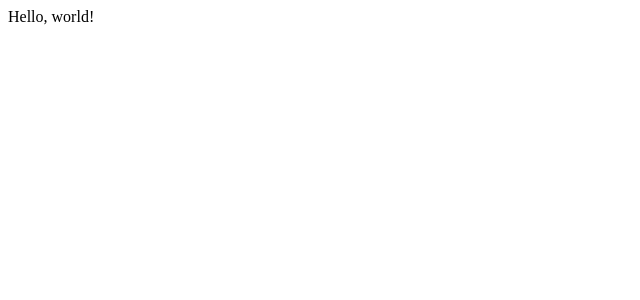
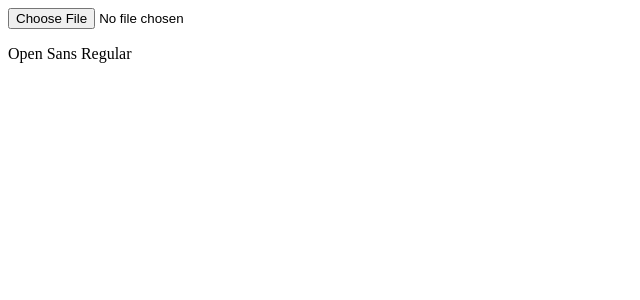
Before and after one commit to masakudamatsu/font-metrics, a React (Create React App) app: page / in a window 1280 px wide. Shown: the top 300 px of the page, without its empty margins (0-640 px from the left). Built offline with nearby package versions, Linux system fonts and the light colour scheme.

Commit message:
Green: Minimal code for passing the Open Sans test #6

```diff
--- a/src/App.js
+++ b/src/App.js
@@ -1,9 +1,11 @@
 import React from 'react';
-
+import FontFileUploader from './components/FontFileUploader';
+import FontNameDisplay from './components/FontNameDisplay';
 function App() {
   return (
     <div className="App">
-      Hello, world!
+      <FontFileUploader />
+      <FontNameDisplay />
     </div>
   );
 }
--- /dev/null
+++ b/src/components/FontFileUploader.js
@@ -0,0 +1,12 @@
+import React from 'react';
+
+export default class FontFileUploader extends React.Component {
+  render() {
+    return (
+      <div>
+        <input type="file"
+               data-test="fontFileUploader" />
+      </div>
+    );
+  }
+}
--- /dev/null
+++ b/src/components/FontNameDisplay.js
@@ -0,0 +1,13 @@
+import React from 'react';
+
+export default class FontNameDisplay extends React.Component {
+  render() {
+    return (
+      <div>
+        <p data-test="FontNameDisplay">
+          Open Sans Regular
+        </p>
+      </div>
+    );
+  }
+}
```
